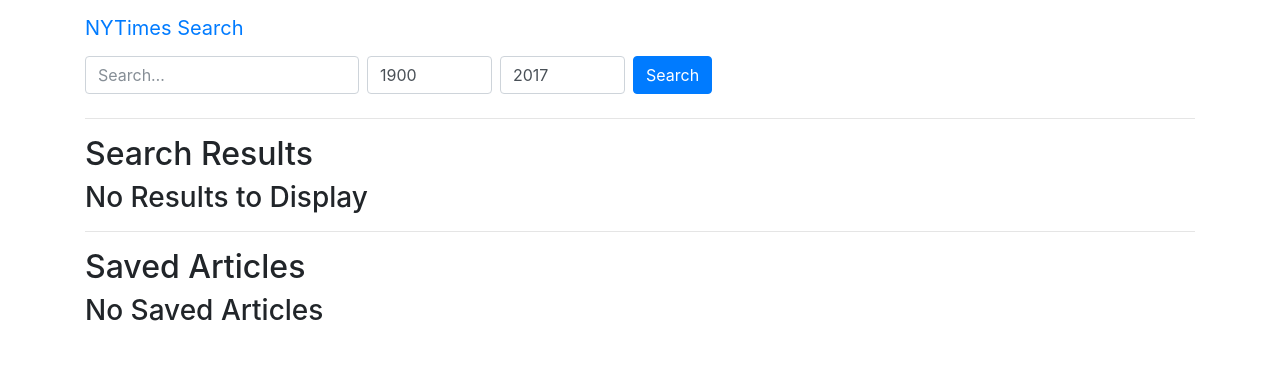
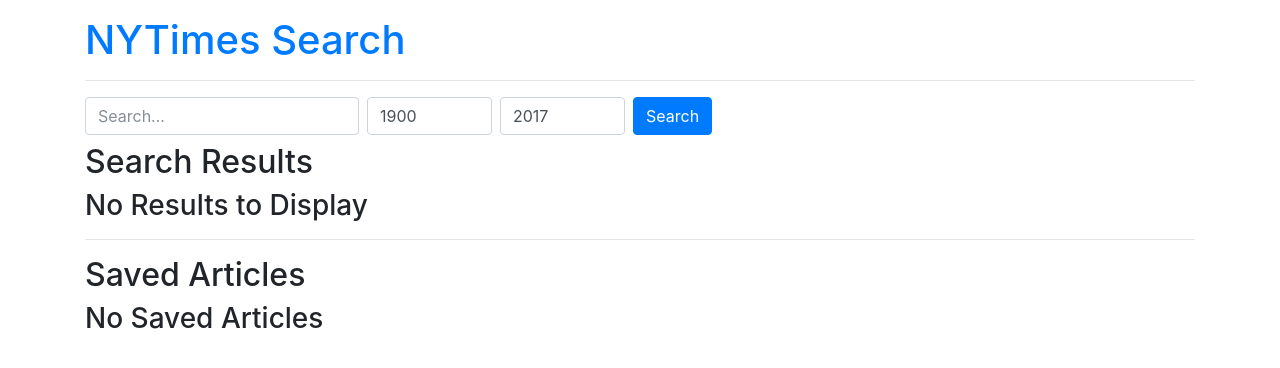
Before and after one commit to quells/ucsd0725-NYT-React, a React (Create React App) app in the folder client/: page / in a window 1280 px wide. Shown: the top 368 px of the page. Built offline with nearby package versions, Linux system fonts and the light colour scheme.

Commit message:
Refactor to support NoMatch BrowserRoute

```diff
--- a/client/src/App.js
+++ b/client/src/App.js
@@ -1,16 +1,30 @@
 import React from "react";
-import {BrowserRouter as Router, Route} from "react-router-dom";
+import {BrowserRouter as Router, Route, Switch} from "react-router-dom";
 
-import Nav from "./components/Nav";
-import Home from "./pages/Home";
+import Header  from "./components/Header";
+import Search  from "./pages/Search";
+import Saved   from "./pages/Saved";
+import NoMatch from "./pages/NoMatch";
 
 const App = () => (
   <Router>
     <div>
-      <Nav linkText="NYTimes Search" />
-      <Route exact path="/" component={Home} />
+      <Header text="NYTimes Search" />
+      <Switch>
+        <Route exact path="/" component={Home} />
+        <Route exact path="/search" component={Search} />
+        <Route exact path="/saved" component={Saved} />
+        <Route path="*" component={NoMatch} />
+      </Switch>
     </div>
   </Router>
 );
 
+const Home = () => (
+  <div>
+    <Search />
+    <Saved />
+  </div>
+);
+
 export default App;
--- /dev/null
+++ b/client/src/components/Header/Header.js
@@ -0,0 +1,17 @@
+import React from "react";
+import { Link } from "react-router-dom";
+import { Container } from "../Grid";
+
+const Header = ({text}) => (
+  <nav>
+    <Container>
+      <h1 className="mt-3 mb-3">
+        <Link to="/">
+          {text || "Home"}
+        </Link>
+      </h1>
+    </Container>
+  </nav>
+);
+
+export default Header;
--- /dev/null
+++ b/client/src/components/Header/index.js
@@ -0,0 +1 @@
+export { default } from "./Header";
--- a/client/src/components/Nav/Nav.js
+++ /dev/null
@@ -1,17 +0,0 @@
-import React from "react";
-import { Link } from "react-router-dom";
-import { Container } from "../Grid";
-
-const Nav = props => (
-  <nav className="navbar navbar-inverse navbar-top">
-    <Container>
-      <div className="navbar-header">
-        <Link to="/" className="navbar-brand">
-          {props.linkText || "Home"}
-        </Link>
-      </div>
-    </Container>
-  </nav>
-);
-
-export default Nav;
--- a/client/src/components/Nav/index.js
+++ /dev/null
@@ -1 +0,0 @@
-export { default } from "./Nav";
--- a/client/src/pages/Home/index.js
+++ /dev/null
@@ -1 +0,0 @@
-export { default } from "./Home";
--- /dev/null
+++ b/client/src/pages/NoMatch/NoMatch.js
@@ -0,0 +1,21 @@
+import React from "react";
+
+import { Container } from "../../components/Grid";
+
+const NoMatch = () => (
+  <Container>
+    <hr />
+    <div className="text-center">
+      <h2 style={{"fontSize": "10em"}}>
+        <span role="img" aria-label="Confused Face">😕</span>
+      </h2>
+      <p>
+        <span style={{"display": "inline-block"}}>Something went wrong;</span>
+        &nbsp;
+        <span style={{"display": "inline-block"}}>you're not supposed to be here.</span>
+      </p>
+    </div>
+  </Container>
+);
+
+export default NoMatch;
--- /dev/null
+++ b/client/src/pages/NoMatch/index.js
@@ -0,0 +1 @@
+export { default } from "./NoMatch";
--- /dev/null
+++ b/client/src/pages/Saved/Saved.js
@@ -0,0 +1,29 @@
+import React, { Component } from "react";
+
+import { Container } from "../../components/Grid";
+
+class Saved extends Component {
+  state = {
+    saved: []
+  };
+
+  render() {
+    return (
+      <Container>
+        <hr />
+        <div>
+          <h2>Saved Articles</h2>
+          {this.state.saved.length ?
+            (
+              <h3>All these saved articles</h3>
+            ) : (
+              <h3>No Saved Articles</h3>
+            )
+          }
+        </div>
+      </Container>
+    );
+  }
+}
+
+export default Saved;
--- /dev/null
+++ b/client/src/pages/Saved/index.js
@@ -0,0 +1 @@
+export { default } from "./Saved";
--- a/client/src/pages/Home/Home.js
+++ b/client/src/pages/Search/Search.js
@@ -7,15 +7,14 @@
 let minYear = "1900";
 let maxYear = moment().format("YYYY");
 
-class Home extends Component {
+class Search extends Component {
   state = {
     searchTerm: "",
     minYear: minYear,
     maxYear: maxYear,
     startYear: minYear,
     endYear: maxYear,
-    results: [],
-    saved: []
+    results: []
   };
 
   handleInputChange = event => {
@@ -53,6 +52,7 @@
     // TODO: double range slider for year selection
     return (
       <Container>
+        <hr />
         <Form inline>
           <Input
             type="text"
@@ -84,7 +84,6 @@
             Search
           </FormButton>
         </Form>
-        <hr />
         <div>
           <h2>Search Results</h2>
           {this.state.results.length ?
@@ -95,20 +94,9 @@
             )
           }
         </div>
-        <hr />
-        <div>
-          <h2>Saved Articles</h2>
-          {this.state.saved.length ?
-            (
-              <h3>All these saved articles</h3>
-            ) : (
-              <h3>No Saved Articles</h3>
-            )
-          }
-        </div>
       </Container>
     );
   }
 }
 
-export default Home;
+export default Search;
--- /dev/null
+++ b/client/src/pages/Search/index.js
@@ -0,0 +1 @@
+export { default } from "./Search";
```
